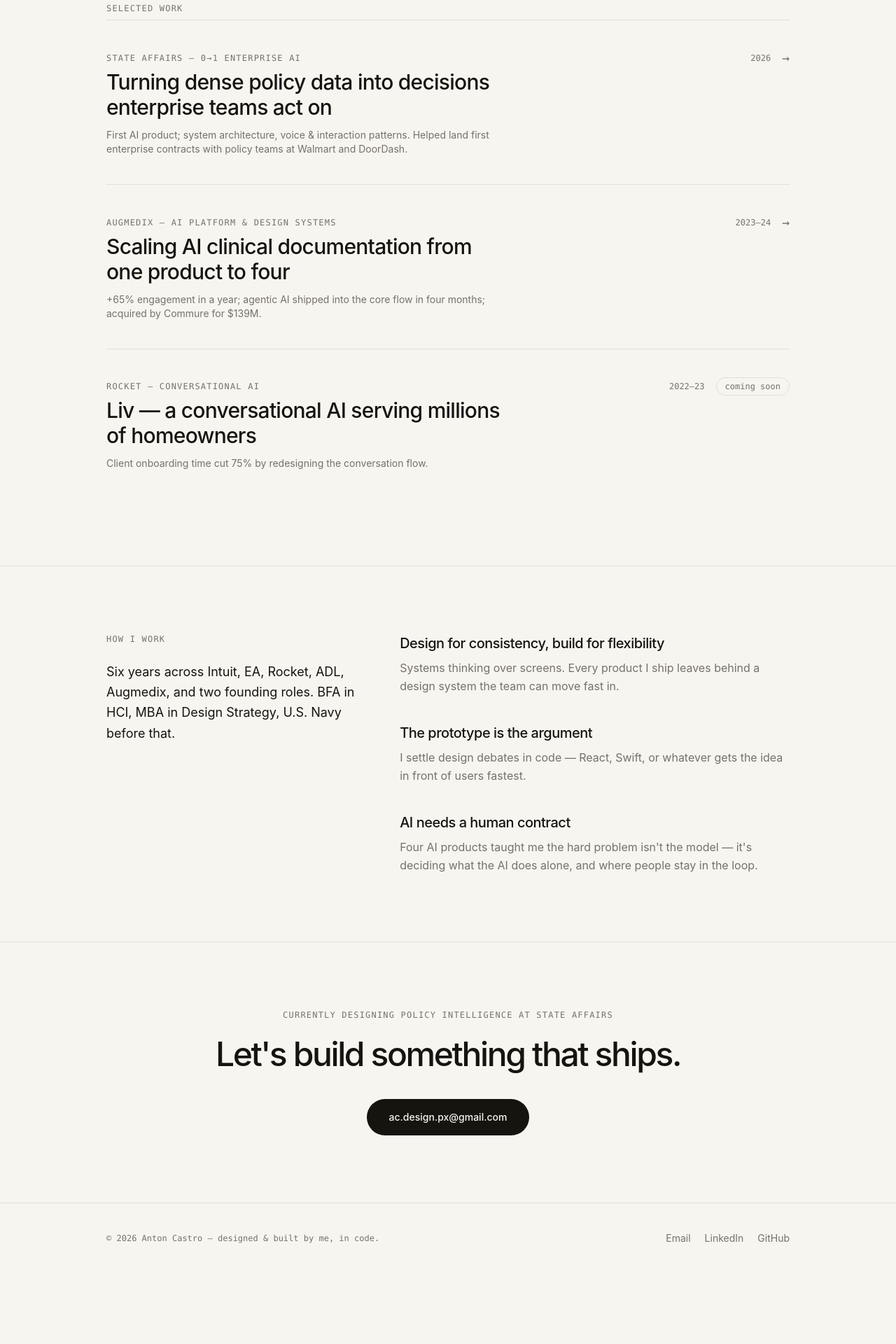
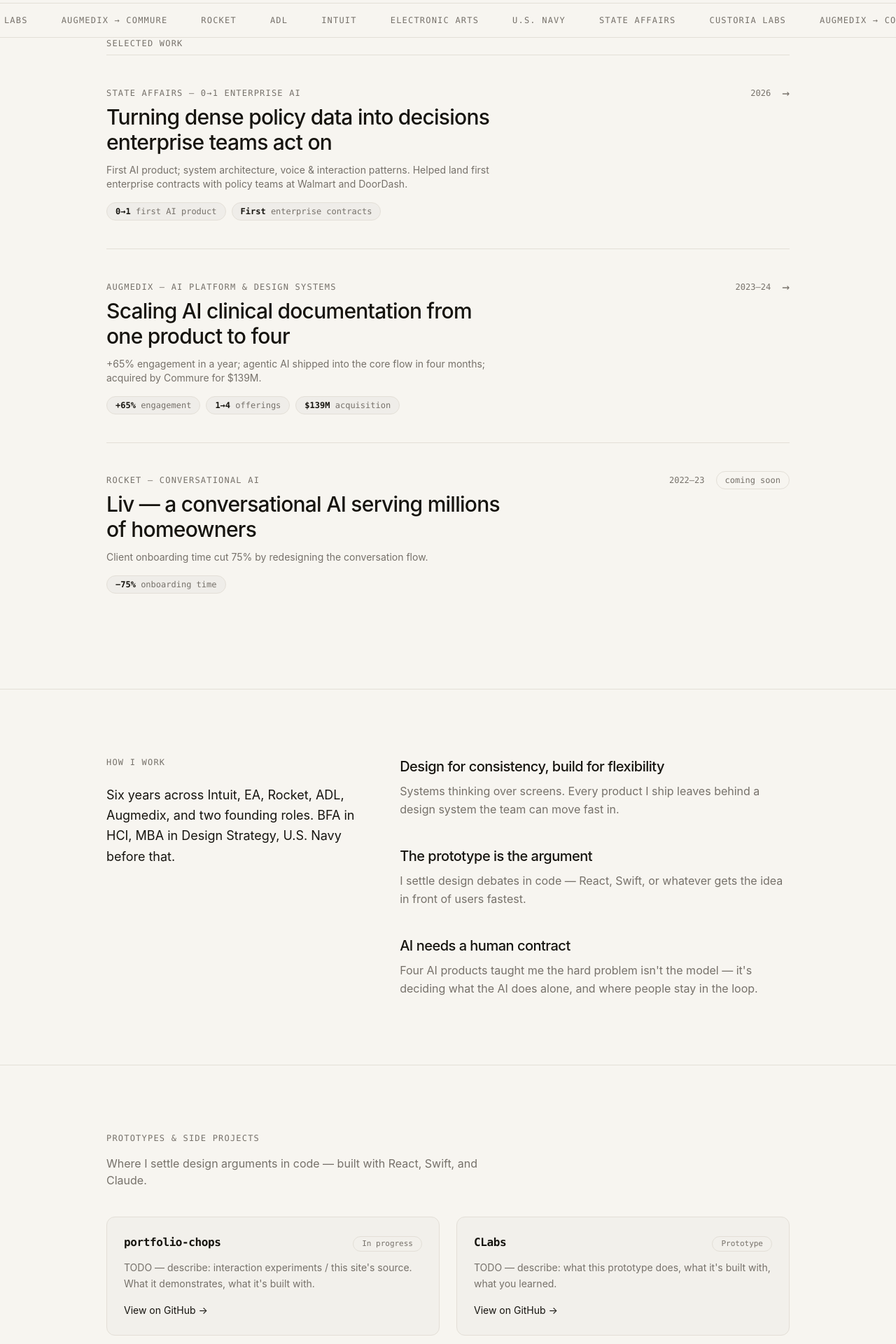
Before and after one commit to acaspx/portfolio-chops, a Next.js app: page / in a window 1280 px wide. Shown: the part 700-2620 px from the top of the page at 70% size. Before the commit the page ends 2519 px from the top, so only its background shows below. Built offline with nearby package versions, Linux system fonts and the light colour scheme.

Commit message:
Add marquee, metric chips, side projects, experience timeline (ref: alexnguyen.online)

```diff
--- a/app/globals.css
+++ b/app/globals.css
@@ -69,3 +69,12 @@ body {
   outline: 2px solid var(--color-accent);
   outline-offset: 3px;
 }
+
+/* Company marquee */
+@keyframes marquee-scroll {
+  from { transform: translateX(0); }
+  to { transform: translateX(-50%); }
+}
+.marquee {
+  animation: marquee-scroll 30s linear infinite;
+}
--- a/app/page.tsx
+++ b/app/page.tsx
@@ -1,6 +1,9 @@
 import Hero from "@/components/Hero";
 import WorkCard, { type Work } from "@/components/WorkCard";
 import Reveal from "@/components/Reveal";
+import Marquee from "@/components/Marquee";
+import SideProjects from "@/components/SideProjects";
+import Experience from "@/components/Experience";
 
 const works: Work[] = [
   {
@@ -11,6 +14,10 @@ const works: Work[] = [
     year: "2026",
     result:
       "First AI product; system architecture, voice & interaction patterns. Helped land first enterprise contracts with policy teams at Walmart and DoorDash.",
+    metrics: [
+      { value: "0→1", label: "first AI product" },
+      { value: "First", label: "enterprise contracts" },
+    ],
   },
   {
     slug: "augmedix",
@@ -20,6 +27,11 @@ const works: Work[] = [
     year: "2023–24",
     result:
       "+65% engagement in a year; agentic AI shipped into the core flow in four months; acquired by Commure for $139M.",
+    metrics: [
+      { value: "+65%", label: "engagement" },
+      { value: "1→4", label: "offerings" },
+      { value: "$139M", label: "acquisition" },
+    ],
   },
   {
     company: "Rocket",
@@ -27,6 +39,7 @@ const works: Work[] = [
     tags: "Conversational AI",
     year: "2022–23",
     result: "Client onboarding time cut 75% by redesigning the conversation flow.",
+    metrics: [{ value: "−75%", label: "onboarding time" }],
     comingSoon: true,
   },
 ];
@@ -50,6 +63,8 @@ export default function Home() {
   return (
     <>
       <Hero />
+
+      <Marquee />
 
       <section id="work" aria-label="Selected work" className="mx-auto max-w-5xl px-6 pb-24">
         <Reveal>
@@ -86,6 +101,10 @@ export default function Home() {
         </div>
       </section>
 
+      <SideProjects />
+
+      <Experience />
+
       <section aria-label="Contact" className="border-t border-line">
         <div className="mx-auto max-w-5xl px-6 py-24 text-center">
           <Reveal>
--- /dev/null
+++ b/components/Experience.tsx
@@ -0,0 +1,115 @@
+import Reveal from "@/components/Reveal";
+
+type Role = {
+  company: string;
+  title: string;
+  dates: string;
+  summary: string;
+  tags: string[];
+};
+
+// Canonical facts — must match resume exactly. See CLAUDE.md content rules.
+const roles: Role[] = [
+  {
+    company: "State Affairs",
+    title: "Sr. Interaction Designer — Policy Intelligence",
+    dates: "Feb 2026 – Present",
+    summary:
+      "First AI product: enterprise SaaS for state-level policy teams. System architecture, voice & tone, interaction patterns — helped land first enterprise contracts (Walmart, DoorDash, trade associations).",
+    tags: ["0→1", "Enterprise AI", "Product Strategy"],
+  },
+  {
+    company: "Custoria Labs",
+    title: "Founding Designer — AI & Growth",
+    dates: "Oct 2025 – Present",
+    summary:
+      "AI-powered appraisal and insurance-claims ecosystem from zero: capture-to-share flow, design system, encrypted biometric-locked sharing vault.",
+    tags: ["Founding Designer", "Design System", "Security UX"],
+  },
+  {
+    company: "Augmedix",
+    title: "Product Designer — AI & Growth",
+    dates: "Oct 2023 – Nov 2024",
+    summary:
+      "AI clinical documentation, web + mobile, through the $139M acquisition by Commure. +65% engagement in a year; 1→4 offerings; agentic AI shipped into the core flow in four months; built the web + mobile design system.",
+    tags: ["Agentic AI", "Design Systems", "Healthcare"],
+  },
+  {
+    company: "Rocket",
+    title: "Conversational AI Experience Designer",
+    dates: "Sep 2022 – Aug 2023",
+    summary:
+      "Founding designer on Liv, Rocket's AI assistant serving millions of homeowners (B2B2C). Cut client onboarding time 75% by rethinking the conversation flow.",
+    tags: ["Conversational AI", "B2B2C"],
+  },
+  {
+    company: "Anti-Defamation League",
+    title: "Product Designer",
+    dates: "Jun 2021 – May 2022",
+    summary:
+      "Built a library of 120+ interaction demos cutting concept-to-prototype time by six months; design work anchoring partnerships with Twitch, Discord, and YouTube.",
+    tags: ["Prototyping", "Partnerships"],
+  },
+  {
+    company: "Intuit",
+    title: "Product Designer",
+    dates: "May 2020 – Aug 2020",
+    summary:
+      "Lifted QuickBooks new-customer conversion 22% with ML-driven personalization; reworked onboarding used by 25M+ people.",
+    tags: ["ML Personalization", "Growth"],
+  },
+  {
+    company: "Electronic Arts",
+    title: "UX/UI Design Intern",
+    dates: "May 2019 – Aug 2019",
+    summary:
+      "Designed NBA Live's \"My Player Mode\" in Alpha; led the visual-assets team with build-ready specs for engineering.",
+    tags: ["Games", "Visual Design"],
+  },
+];
+
+export default function Experience() {
+  return (
+    <section id="experience" aria-label="Experience" className="border-t border-line">
+      <div className="mx-auto max-w-5xl px-6 py-24">
+        <Reveal>
+          <h2 className="font-mono text-xs uppercase tracking-widest text-muted">Experience</h2>
+        </Reveal>
+        <ol className="mt-10">
+          {roles.map((r, i) => (
+            <li key={r.company + r.dates}>
+              <Reveal delay={Math.min(i * 0.05, 0.3)}>
+                <div className="grid gap-2 border-t border-line py-8 sm:grid-cols-[200px_1fr] sm:gap-8">
+                  <div className="font-mono text-xs text-muted pt-1">{r.dates}</div>
+                  <div>
+                    <h3 className="text-lg font-medium tracking-tight">
+                      {r.company}
+                      <span className="text-muted font-normal"> — {r.title}</span>
+                    </h3>
+                    <p className="mt-2 text-sm text-muted leading-relaxed max-w-2xl">{r.summary}</p>
+                    <ul className="mt-3 flex flex-wrap gap-2">
+                      {r.tags.map((t) => (
+                        <li
+                          key={t}
+                          className="rounded-full border border-line px-3 py-0.5 font-mono text-[11px] text-muted"
+                        >
+                          {t}
+                        </li>
+                      ))}
+                    </ul>
+                  </div>
+                </div>
+              </Reveal>
+            </li>
+          ))}
+        </ol>
+        <Reveal>
+          <p className="mt-8 font-mono text-xs text-muted">
+            BFA Human-Computer Interaction · MBA Design Strategy (CCA, 2025) · U.S. Navy, Petty
+            Officer Second Class (2012–2016)
+          </p>
+        </Reveal>
+      </div>
+    </section>
+  );
+}
--- /dev/null
+++ b/components/Marquee.tsx
@@ -0,0 +1,37 @@
+const companies = [
+  "State Affairs",
+  "Custoria Labs",
+  "Augmedix → Commure",
+  "Rocket",
+  "ADL",
+  "Intuit",
+  "Electronic Arts",
+  "U.S. Navy",
+];
+
+/**
+ * Text-based company marquee. Pure CSS animation (GPU-friendly),
+ * pauses on hover, disabled entirely under prefers-reduced-motion
+ * via the global media query in globals.css.
+ */
+export default function Marquee() {
+  const row = [...companies, ...companies];
+  return (
+    <div
+      aria-label="Companies I've designed for"
+      className="border-y border-line overflow-hidden py-4 select-none"
+    >
+      <div className="marquee flex w-max gap-12 hover:[animation-play-state:paused]">
+        {row.map((c, i) => (
+          <span
+            key={i}
+            aria-hidden={i >= companies.length}
+            className="font-mono text-xs uppercase tracking-widest text-muted whitespace-nowrap"
+          >
+            {c}
+          </span>
+        ))}
+      </div>
+    </div>
+  );
+}
--- a/components/Nav.tsx
+++ b/components/Nav.tsx
@@ -6,6 +6,8 @@ import { motion, useScroll, useSpring } from "motion/react";
 
 const links = [
   { href: "/#work", label: "Work" },
+  { href: "/#prototypes", label: "Prototypes" },
+  { href: "/#experience", label: "Experience" },
   { href: "/#about", label: "About" },
   { href: "mailto:ac.design.px@gmail.com", label: "Contact" },
 ];
--- /dev/null
+++ b/components/SideProjects.tsx
@@ -0,0 +1,70 @@
+import Reveal from "@/components/Reveal";
+
+type Project = {
+  name: string;
+  status: string;
+  description: string;
+  href: string;
+  cta: string;
+};
+
+// TODO(Anton): replace descriptions with real one-liners + add demo videos/GIFs.
+// This section is your design-engineer proof — ship at least two real artifacts.
+const projects: Project[] = [
+  {
+    name: "portfolio-chops",
+    status: "In progress",
+    description:
+      "TODO — describe: interaction experiments / this site's source. What it demonstrates, what it's built with.",
+    href: "https://github.com/acaspx/portfolio-chops",
+    cta: "View on GitHub",
+  },
+  {
+    name: "CLabs",
+    status: "Prototype",
+    description:
+      "TODO — describe: what this prototype does, what it's built with, what you learned.",
+    href: "https://github.com/acaspx/CLabs",
+    cta: "View on GitHub",
+  },
+];
+
+export default function SideProjects() {
+  return (
+    <section id="prototypes" aria-label="Prototypes and side projects" className="border-t border-line">
+      <div className="mx-auto max-w-5xl px-6 py-24">
+        <Reveal>
+          <h2 className="font-mono text-xs uppercase tracking-widest text-muted">
+            Prototypes & side projects
+          </h2>
+          <p className="mt-4 max-w-xl text-muted">
+            Where I settle design arguments in code — built with React, Swift, and Claude.
+          </p>
+        </Reveal>
+        <div className="mt-10 grid gap-6 sm:grid-cols-2">
+          {projects.map((p, i) => (
+            <Reveal key={p.name} delay={i * 0.1}>
+              <a
+                href={p.href}
+                target="_blank"
+                rel="noopener noreferrer"
+                className="group block h-full rounded-xl border border-line bg-ink/[0.02] p-6 transition-colors hover:border-accent/50"
+              >
+                <div className="flex items-baseline justify-between gap-4">
+                  <h3 className="font-mono text-base font-semibold tracking-tight group-hover:text-accent transition-colors">
+                    {p.name}
+                  </h3>
+                  <span className="rounded-full border border-line px-3 py-0.5 font-mono text-[11px] text-muted shrink-0">
+                    {p.status}
+                  </span>
+                </div>
+                <p className="mt-3 text-sm text-muted leading-relaxed">{p.description}</p>
+                <span className="link-line mt-4 inline-block text-sm">{p.cta} →</span>
+              </a>
+            </Reveal>
+          ))}
+        </div>
+      </div>
+    </section>
+  );
+}
--- a/components/WorkCard.tsx
+++ b/components/WorkCard.tsx
@@ -10,6 +10,7 @@ export type Work = {
   tags: string;
   year: string;
   result: string;
+  metrics?: { value: string; label: string }[];
   comingSoon?: boolean;
 };
 
@@ -42,6 +43,19 @@ export default function WorkCard({ work, index }: { work: Work; index: number })
             </motion.span>
           </h3>
           <p className="mt-3 text-sm text-muted">{work.result}</p>
+          {work.metrics && (
+            <ul className="mt-4 flex flex-wrap gap-2">
+              {work.metrics.map((m) => (
+                <li
+                  key={m.label}
+                  className="rounded-full border border-line bg-ink/[0.03] px-3 py-1 font-mono text-xs transition-colors group-hover:border-accent/40"
+                >
+                  <strong className="font-semibold">{m.value}</strong>{" "}
+                  <span className="text-muted">{m.label}</span>
+                </li>
+              ))}
+            </ul>
+          )}
         </div>
         <div className="flex items-center gap-4 font-mono text-xs text-muted shrink-0">
           <span>{work.year}</span>
```
